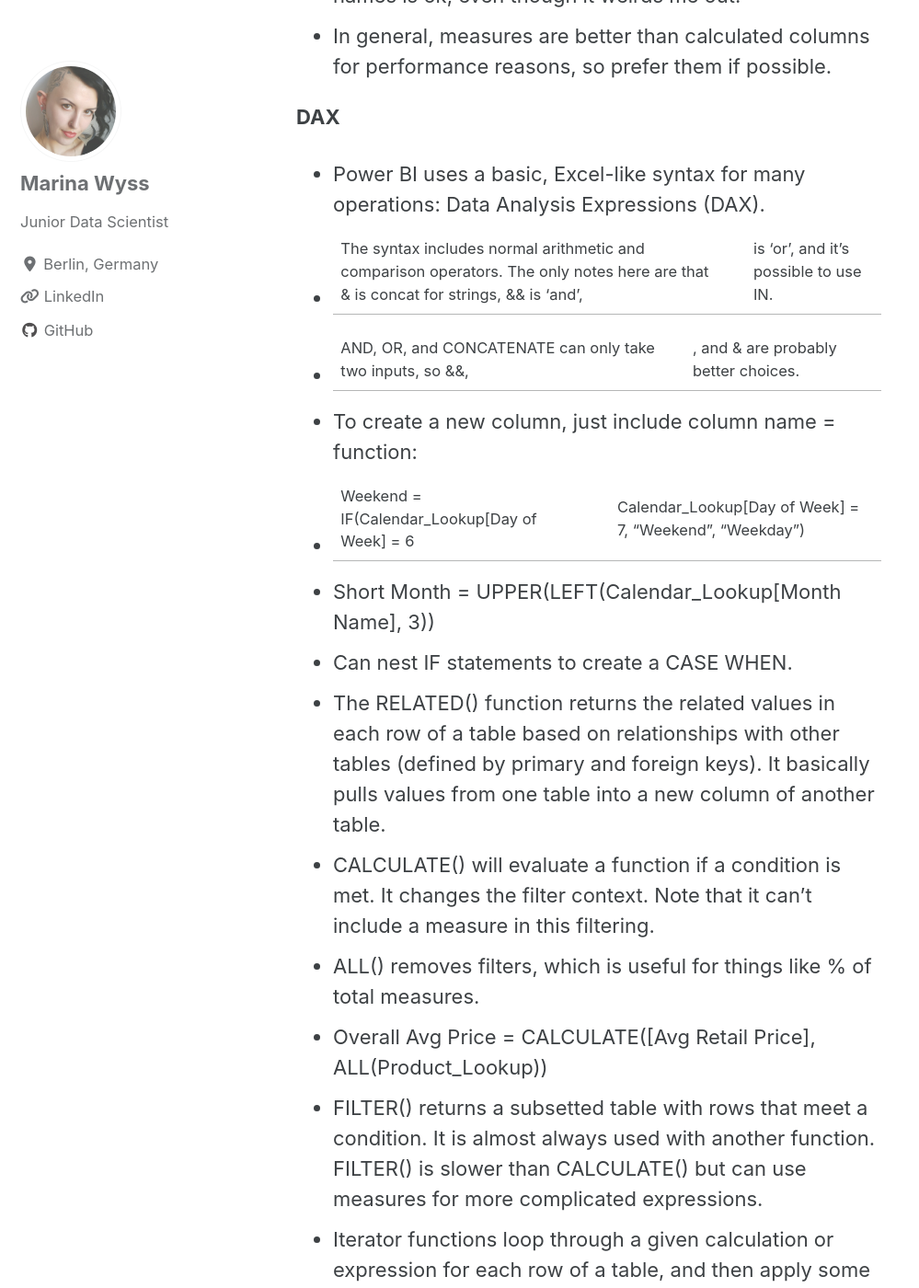
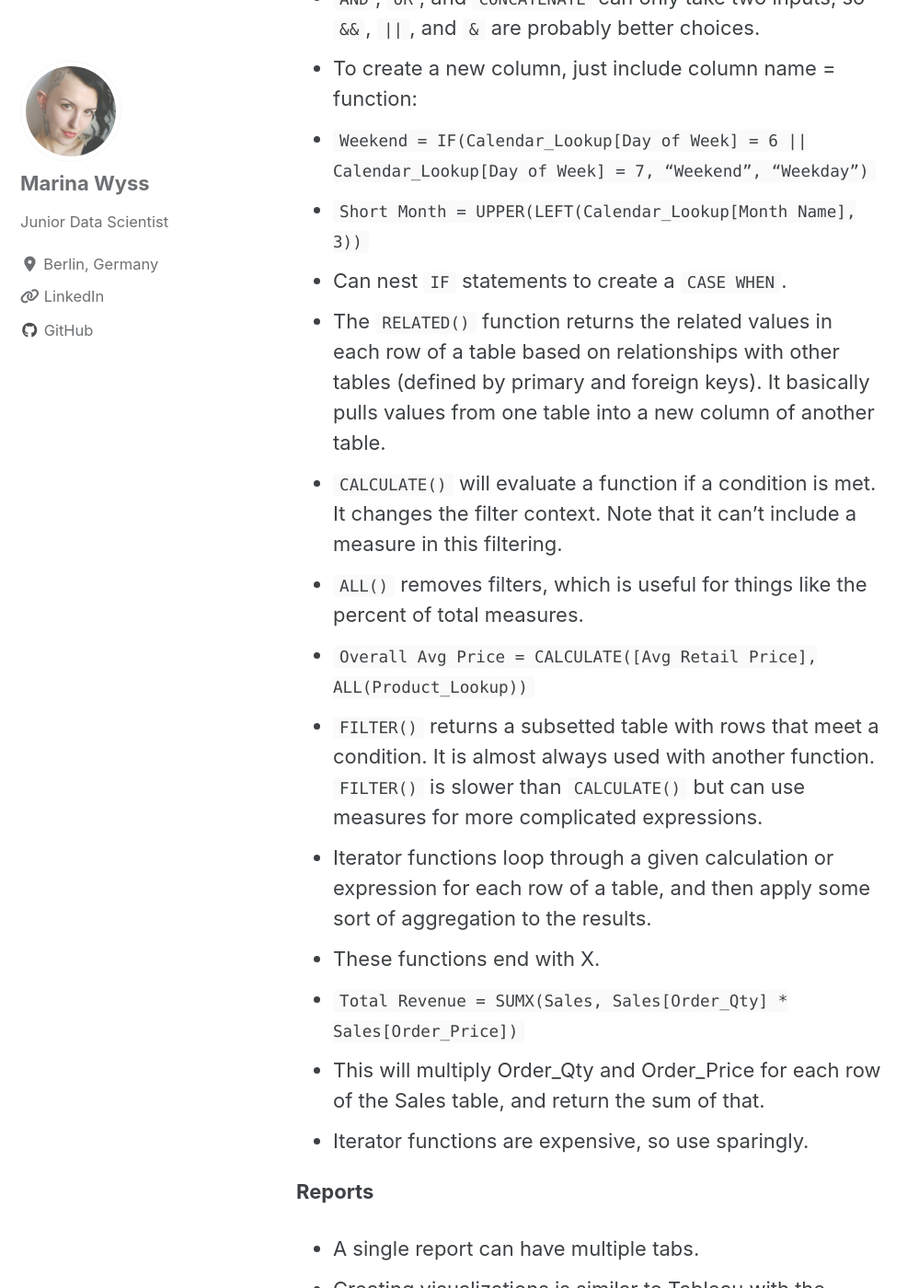
Before and after one commit to MarinaWyss/MarinaWyss.github.io, a Jekyll site: the page built from _posts/2020-07-03-bi-tools.md, in a window 1280 px wide and 1400 px high, scrolled down 15819 px. Shown: the whole window at 92% size, without its empty margins (0-999 px from the left). Built offline with Jekyll 4.4.1, drawn with Linux system fonts in a browser that asks for light colours; cached includes are drawn as plain includes; nearby versions of some CDN libraries; some of the changed text lies outside the part shown.

Commit message:
some edits bi tools

```diff
--- a/_posts/2020-07-03-bi-tools.md
+++ b/_posts/2020-07-03-bi-tools.md
@@ -29,8 +29,8 @@
 * Data can be filtered on the row level using the Filter button on the top right.
 * Columns can be deleted (hidden), split, renamed, etc.
 * It is possible to do simple pivots from within Tableau.
-+ Note that if you try to pivot with columns that are totally empty, Tableau will think they are character columns and throw an error. To avoid this, just hide them directly or remove them from the metadata table.
-+ With a large dataset, pivot may take a while. To make it go faster, a trick is:
+  * Note that if you try to pivot with columns that are totally empty, Tableau will think they are character columns and throw an error. To avoid this, just hide them directly or remove them from the metadata table.
+  * With a large dataset, pivot may take a while. To make it go faster, a trick is:
 - Apply a data source filter to only grab some rows.
 - Pivot the table.
 - Create the visualization.
@@ -147,14 +147,14 @@
 
 * Level of detail is a key concept in Tableau. This refers to the level of granularity or aggregation (high granularity = low aggregation, and vice versa).
 * Sometimes may want to include calculations from multiple levels of detail, like for city and state separately.
-* INCLUDE allows one to go to a higher level of granularity, perform calculation, and bring it back to the visualization.
-+ Syntax: {INCLUDE [dimension] : todo}, e.g. {INCLUDE [City] : SUM([Profit])}
+* `INCLUDE` allows one to go to a higher level of granularity, perform calculation, and bring it back to the visualization.
++ Syntax: `{INCLUDE [dimension] : todo}`, e.g. `{INCLUDE [City] : SUM([Profit])}`
 + In this example, we take the sum of profit per city, which can then be used to calculate the average per state. Without doing this, we would have taken the average across all items per state rather than across all cities per state.
-* EXCLUDE does the opposite. It is used when working at a low level of aggregation/high level of granularity and need to go to a higher level of aggregation for a calculation (without changing the visualization itself). So, we exclude a dimension to perform the calculation temporarily.
-+ {EXCLUDE [City], [Postal Code] : SUM([Profit])}
-- Can INCLUDE or EXCLUDE multiple variables, separated by commas.
-* Unlike INCLUDE and EXCLUDE, FIXED doesn’t care about original level of granularity. We just explicitly specify the level of granularity for a specific calculation.
-+ {FIXED [Country], [State], [City] : SUM([Profit])}
+* `EXCLUDE` does the opposite. It is used when working at a low level of aggregation/high level of granularity and need to go to a higher level of aggregation for a calculation (without changing the visualization itself). So, we exclude a dimension to perform the calculation temporarily.
++ `{EXCLUDE [City], [Postal Code] : SUM([Profit])}`
+- Can `INCLUDE` or `EXCLUDE` multiple variables, separated by commas.
+* Unlike `INCLUDE` and `EXCLUDE`, `FIXED` doesn’t care about original level of granularity. We just explicitly specify the level of granularity for a specific calculation.
++ `{FIXED [Country], [State], [City] : SUM([Profit])}`
 
 
 **Maps**
@@ -227,20 +227,20 @@
 **DAX**
 
 * Power BI uses a basic, Excel-like syntax for many operations: Data Analysis Expressions (DAX).
-* The syntax includes normal arithmetic and comparison operators. The only notes here are that & is concat for strings, && is ‘and’, || is ‘or’, and it’s possible to use IN.
-+ AND, OR, and CONCATENATE can only take two inputs, so &&, ||, and & are probably better choices.
+* The syntax includes normal arithmetic and comparison operators. The only notes here are that `&` is concat for strings, `&&` is ‘and’, `||` is ‘or’, and it’s possible to use `IN`.
++ `AND`, `OR`, and `CONCATENATE` can only take two inputs, so `&&`, `||`, and `&` are probably better choices.
 * To create a new column, just include column name = function:
-+ Weekend = IF(Calendar_Lookup[Day of Week] = 6 || Calendar_Lookup[Day of Week] = 7, “Weekend”, “Weekday”)
-+ Short Month = UPPER(LEFT(Calendar_Lookup[Month Name], 3))
-* Can nest IF statements to create a CASE WHEN.
-* The RELATED() function returns the related values in each row of a table based on relationships with other tables (defined by primary and foreign keys). It basically pulls values from one table into a new column of another table.
-* CALCULATE() will evaluate a function if a condition is met. It changes the filter context. Note that it can’t include a measure in this filtering.
-* ALL() removes filters, which is useful for things like % of total measures.
-+ Overall Avg Price = CALCULATE([Avg Retail Price], ALL(Product_Lookup))
-* FILTER() returns a subsetted table with rows that meet a condition. It is almost always used with another function. FILTER() is slower than CALCULATE() but can use measures for more complicated expressions.
++ `Weekend = IF(Calendar_Lookup[Day of Week] = 6 || Calendar_Lookup[Day of Week] = 7, “Weekend”, “Weekday”)`
++ `Short Month = UPPER(LEFT(Calendar_Lookup[Month Name], 3))`
+* Can nest `IF` statements to create a `CASE WHEN`.
+* The `RELATED()` function returns the related values in each row of a table based on relationships with other tables (defined by primary and foreign keys). It basically pulls values from one table into a new column of another table.
+* `CALCULATE()` will evaluate a function if a condition is met. It changes the filter context. Note that it can’t include a measure in this filtering.
+* `ALL()` removes filters, which is useful for things like the percent of total measures.
++ `Overall Avg Price = CALCULATE([Avg Retail Price], ALL(Product_Lookup))`
+* `FILTER()` returns a subsetted table with rows that meet a condition. It is almost always used with another function. `FILTER()` is slower than `CALCULATE()` but can use measures for more complicated expressions.
 * Iterator functions loop through a given calculation or expression for each row of a table, and then apply some sort of aggregation to the results.
 + These functions end with X.
-+ Total Revenue = SUMX(Sales, Sales[Order_Qty] * Sales[Order_Price])
++ `Total Revenue = SUMX(Sales, Sales[Order_Qty] * Sales[Order_Price])`
 - This will multiply Order_Qty and Order_Price for each row of the Sales table, and return the sum of that.
 - Iterator functions are expensive, so use sparingly.
 
@@ -251,8 +251,8 @@
 * Creating visualizations is similar to Tableau with the drag-and-drop functionality. However, many things need to be adjusted by clicking the element and switching to the formatting pane (the little paint roller). This includes formatting by color, adjusting titles, etc.
 * Reports have four filter types:
 + Visual level, page level, report level, and drillthrough (which applies to specific pages, and dynamically changes based on user paths).
-*Filters can be added by dragging the appropriate variable onto the filter pane.
-*Can control how filters work with different visualizations by selecting the element being used to filter > Format > Edit Interactions. By default it will be set up to filter all other elements, but this can be adjusted. Every piece of content has interactions with every other one that must also be adjusted. Can choose to filter or highlight from here as well.
+* Filters can be added by dragging the appropriate variable onto the filter pane.
+* Can control how filters work with different visualizations by selecting the element being used to filter > Format > Edit Interactions. By default it will be set up to filter all other elements, but this can be adjusted. Every piece of content has interactions with every other one that must also be adjusted. Can choose to filter or highlight from here as well.
 * Note: Totals are not calculated from the rows above them, but are based on their own filters!
 * Parameters can be selected using the Slicer visual.
 + Create parameters on the Modelling tab of the Report pane. This creates a new table and measure. Use this new parameter measure to create another new measure that uses its selected value.
```
Also changed, not shown: other parts of _posts/2020-07-03-bi-tools.md (+1 -1 lines), images/bi-tools/tableau_practice.gif (deleted), 1 other file.
